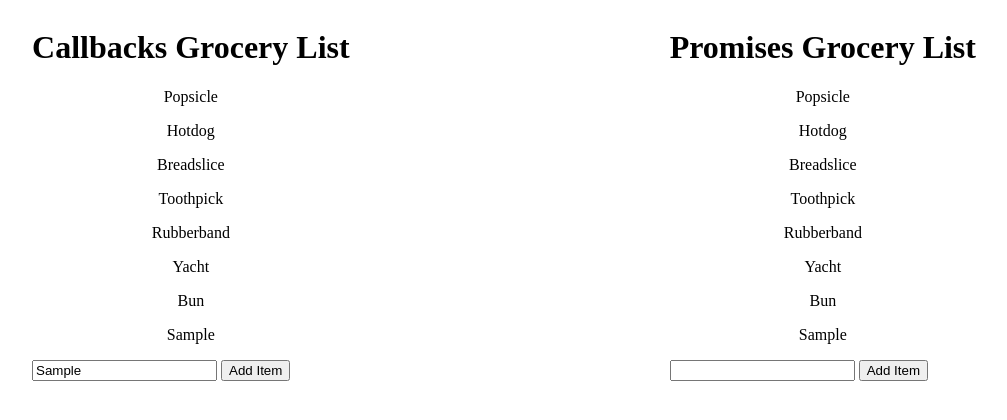
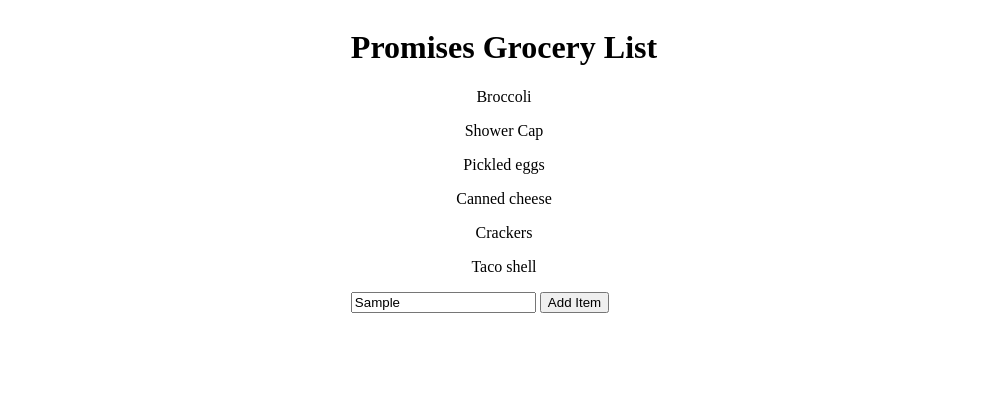
Before and after one commit to princetoncollins/promises, a website: page public/index.html in a window 1280 px wide. Both pictures are taken after typing "Sample" into the empty fields and a click on the button "Add Item". Shown: the whole page, without its empty margins (136-1143 px from the left). Drawn offline with nearby package versions, Linux system fonts and the light colour scheme.

Commit message:
Progress.

```diff
--- a/public/controller.js
+++ b/public/controller.js
@@ -5,18 +5,18 @@
 	  .module('promises')
 	  .controller('Controller', Controller);
 
-	  Controller.$inject = ['$scope', 'service', '$timeout'];
+	  Controller.$inject = ['$scope', 'service', '$timeout', '$q'];
 
-	  function Controller($scope, service, $timeout) {
+	  function Controller($scope, service, $timeout, $q) {
 
 	  	var vm = this;
 
 	  	vm.modifyList = modifyList;
 	  	vm.add = add;
 	  	vm.promiseAdd = promiseAdd;
-	  	// vm.remove = remove;
 
 	  	vm.groceryList = ['Popsicle', 'Hotdog', 'Breadslice', 'Toothpick', 'Rubberband', 'Yacht', 'Bun'];
+	  	vm.promiseGroceryList = ['Broccoli', 'Shower Cap', 'Pickled eggs', 'Canned cheese', 'Crackers', 'Taco shell', '']
 
 	  	function modifyList(item, callback) {
 			callback(item);
@@ -33,21 +33,26 @@
 		  		}
 	  	}
 
-	  	function checkForItem(item) {
-	  			var itemToAdd;
-	  			if (!vm.groceryList.indexOf(item)) {
-	  				itemToAdd = item;
-	  				console.log(itemToAdd);
+	  	function checkItem(item) {
+	  			vm.itemToAdd;
+	  			console.log(item);
+	  			if (vm.groceryList.indexOf(item) === -1 || vm.promiseGroceryList.indexOf(item) === -1) {
+	  			    vm.itemToAdd = item;
+	  				console.log("Not in the array yet.", vm.itemToAdd);
 	  			} else {
-	  				console.log("Item already exists.", itemToAdd);
+	  				console.log("Item already exists.", vm.itemToAdd);
 	  			}
-	  			return itemToAdd;
+	  			console.log("Item to add.", vm.itemToAdd);
+	  			return vm.itemToAdd;
 	  	}
 
 	  	function promiseAdd(item) {
-	  		checkForItem(item).then(function(response) {
+	  		console.log(item);
+	  		checkItem(item)
+	  		.then(function(response) {
 	  			console.log(response);
-	  		})
+	  			// return response;
+	  		});
 	  	}
 
 
--- a/public/index.html
+++ b/public/index.html
@@ -10,7 +10,7 @@
 	<body ng-controller="Controller as vm">
 
 
-		<div class="container">
+<!-- 		<div class="container">
 			<div>
 				<h1 class="title">Callbacks Grocery List</h1>
 			</div>
@@ -21,7 +21,7 @@
 
 			<input ng-model="item">
 			<button ng-click="vm.modifyList(item, vm.add)">Add Item</button>
-		</div>
+		</div> -->
 
 		<div class="container">
 			<div>
@@ -29,7 +29,7 @@
 			</div>
 
 			<div class="list">
-				<p class="list-item" ng-repeat="item in vm.groceryList">{{item}}</p>
+				<p class="list-item" ng-repeat="item in vm.promiseGroceryList">{{item}}</p>
 			</div>
 
 			<input ng-model="promiseItem">
```
